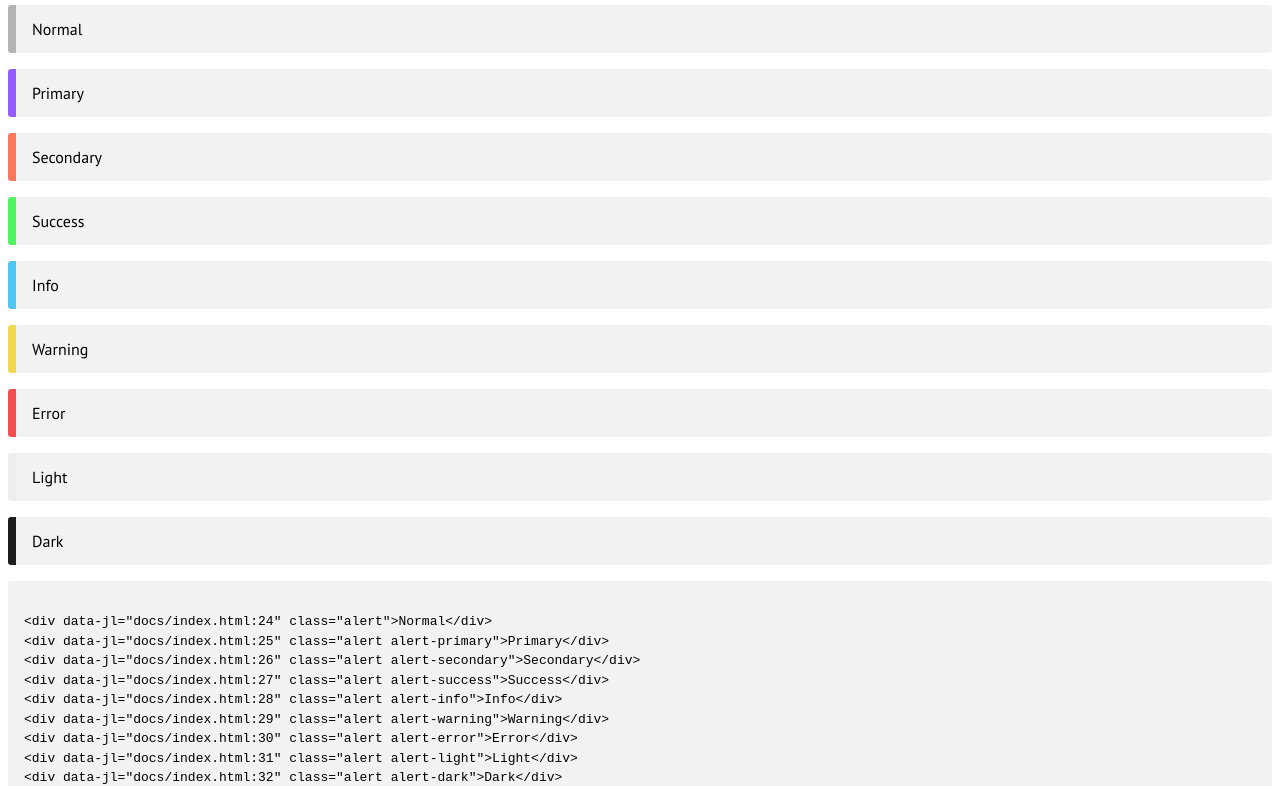
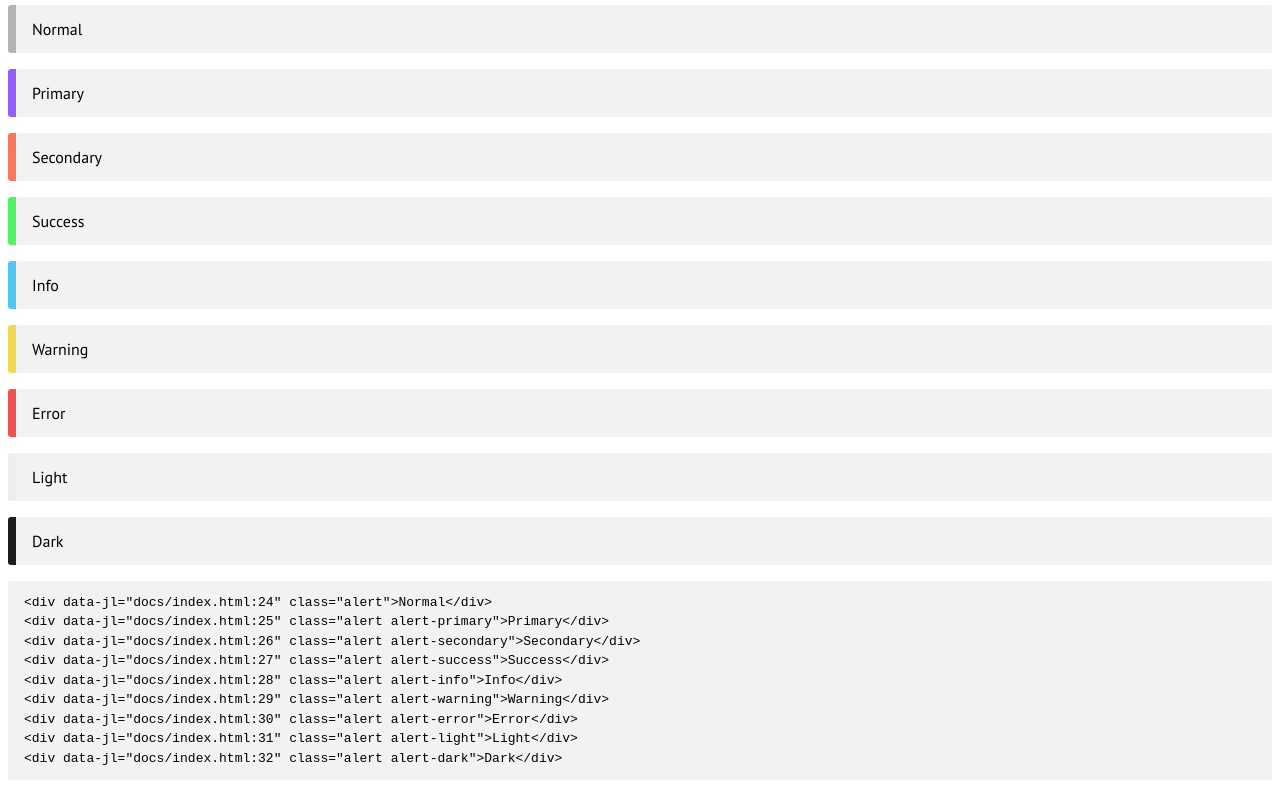
Before and after one commit to lovvskillz/kien-css, a website: page docs/index.html in a window 1280 px wide. Shown: the part 169-955 px from the top of the page. Drawn offline with Linux system fonts and the light colour scheme.

Commit message:
remove empty lines

```diff
--- a/docs/index.html
+++ b/docs/index.html
@@ -232,7 +232,7 @@
             let code = document.createElement("code");
             let leadingWhiteSpace = elem.innerHTML.toString().search(/\S|$/);
             code.textContent = elem.innerHTML;
-            code.textContent = code.textContent.split("\n").map(line => line.substring(leadingWhiteSpace-1)).join("\n");
+            code.textContent = code.textContent.split("\n").map(line => line.substring(leadingWhiteSpace-1)).filter(line => line).join("\n");
             container.appendChild(code);
             elem.after(container);
         });
```
